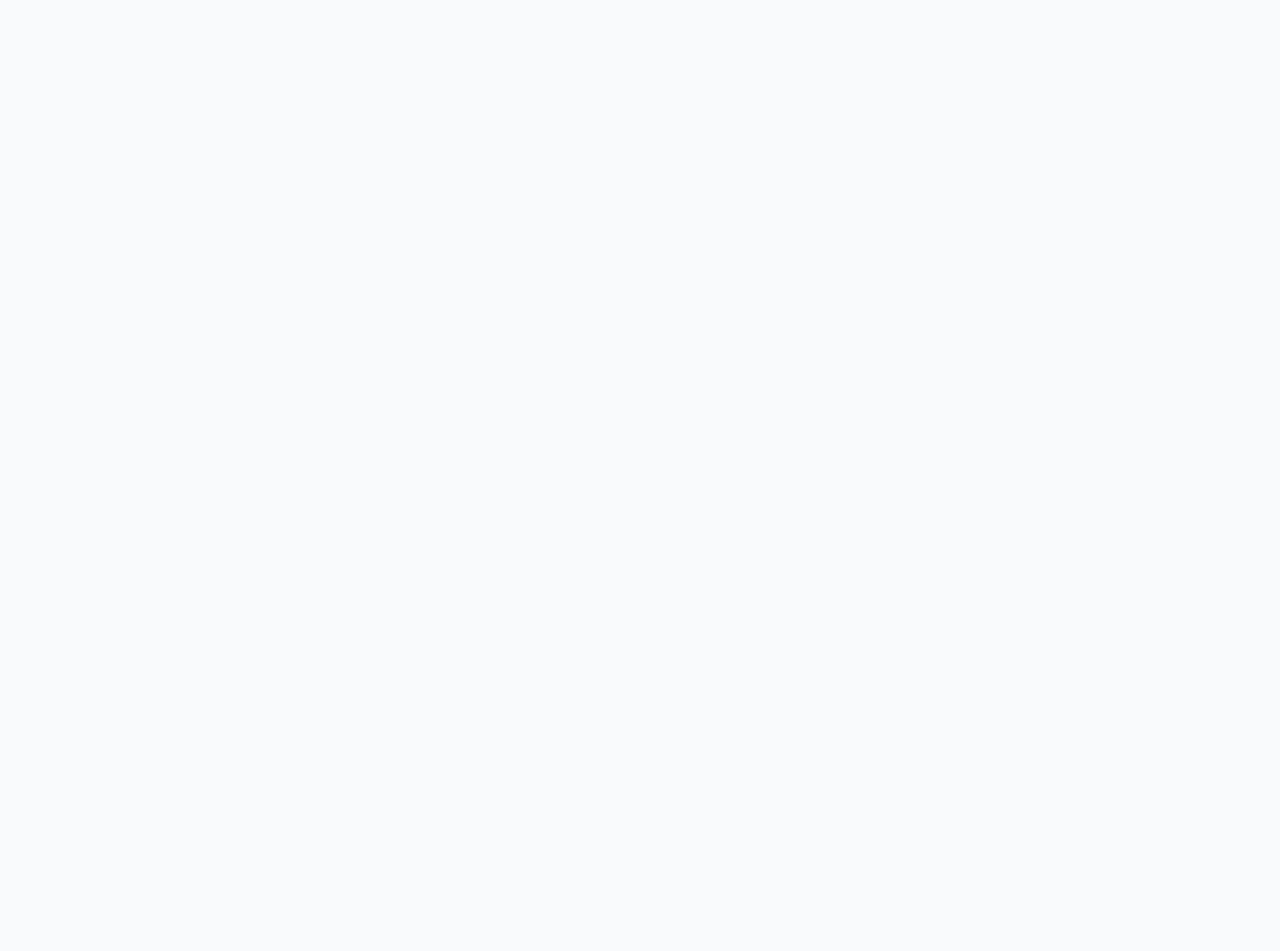
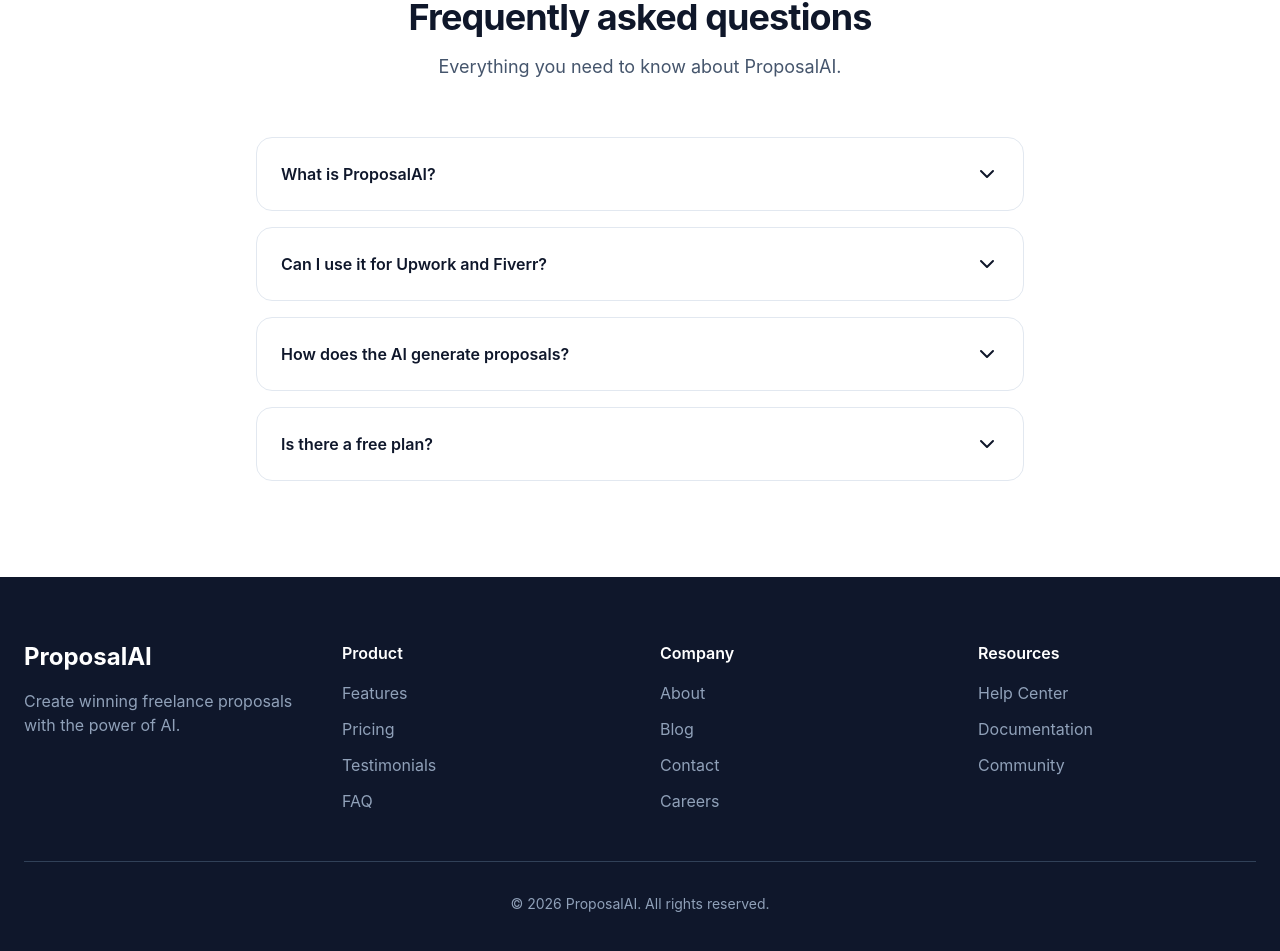
Before and after one commit to ja16acf/ai-proposal-generator, a React (Vite) app: page / in a window 1280 px wide. Shown: the part 3770-4721 px from the top of the page. Before the commit the page ends 3627 px from the top, so only its background shows below. Built offline with nearby package versions, Linux system fonts and the light colour scheme.

Commit message:
Add footer section

```diff
--- /dev/null
+++ b/src/components/layout/Footer.tsx
@@ -0,0 +1,64 @@
+const footerLinks = {
+  Product: [
+    "Features",
+    "Pricing",
+    "Testimonials",
+    "FAQ",
+  ],
+  Company: [
+    "About",
+    "Blog",
+    "Contact",
+    "Careers",
+  ],
+  Resources: [
+    "Help Center",
+    "Documentation",
+    "Community",
+  ],
+};
+
+export default function Footer() {
+  return (
+    <footer className="bg-slate-900 px-6 py-16 text-white">
+      <div className="mx-auto grid max-w-7xl gap-10 md:grid-cols-4">
+        <div>
+          <h2 className="text-2xl font-bold">
+            ProposalAI
+          </h2>
+
+          <p className="mt-4 text-slate-400">
+            Create winning freelance proposals
+            with the power of AI.
+          </p>
+        </div>
+
+        {Object.entries(footerLinks).map(
+          ([title, links]) => (
+            <div key={title}>
+              <h3 className="font-semibold">
+                {title}
+              </h3>
+
+              <ul className="mt-4 space-y-3 text-slate-400">
+                {links.map((link) => (
+                  <li
+                    key={link}
+                    className="hover:text-white cursor-pointer"
+                  >
+                    {link}
+                  </li>
+                ))}
+              </ul>
+            </div>
+          )
+        )}
+      </div>
+
+      <div className="mx-auto mt-12 max-w-7xl border-t border-slate-700 pt-8 text-center text-sm text-slate-400">
+        © {new Date().getFullYear()} ProposalAI.
+        All rights reserved.
+      </div>
+    </footer>
+  );
+}
--- /dev/null
+++ b/src/components/sections/FAQ.tsx
@@ -0,0 +1,77 @@
+import { useState } from "react";
+import { ChevronDown } from "lucide-react";
+
+import SectionTitle from "../ui/SectionTitle";
+
+const faqs = [
+  {
+    question: "What is ProposalAI?",
+    answer:
+      "ProposalAI is an AI-powered assistant that helps freelancers create personalized proposals for jobs and client opportunities.",
+  },
+  {
+    question: "Can I use it for Upwork and Fiverr?",
+    answer:
+      "Yes. ProposalAI is designed to help freelancers create proposals for platforms like Upwork, Fiverr, LinkedIn, and direct client projects.",
+  },
+  {
+    question: "How does the AI generate proposals?",
+    answer:
+      "The AI analyzes the job requirements, identifies important skills, and creates a proposal tailored to the client's needs.",
+  },
+  {
+    question: "Is there a free plan?",
+    answer:
+      "Yes. New users can start with the free plan and upgrade when they need more proposal generation features.",
+  },
+];
+
+export default function FAQ() {
+  const [openIndex, setOpenIndex] = useState<number | null>(null);
+
+  return (
+    <section className="bg-white px-6 py-24">
+      <SectionTitle
+        badge="FAQ"
+        title="Frequently asked questions"
+        subtitle="Everything you need to know about ProposalAI."
+      />
+
+      <div className="mx-auto max-w-3xl space-y-4">
+        {faqs.map((faq, index) => {
+          const isOpen = openIndex === index;
+
+          return (
+            <div
+              key={faq.question}
+              className="rounded-2xl border border-slate-200 bg-white"
+            >
+              <button
+                onClick={() =>
+                  setOpenIndex(isOpen ? null : index)
+                }
+                className="flex w-full items-center justify-between p-6 text-left"
+              >
+                <span className="font-semibold text-slate-900">
+                  {faq.question}
+                </span>
+
+                <ChevronDown
+                  className={`transition-transform ${
+                    isOpen ? "rotate-180" : ""
+                  }`}
+                />
+              </button>
+
+              {isOpen && (
+                <div className="px-6 pb-6 text-slate-600">
+                  {faq.answer}
+                </div>
+              )}
+            </div>
+          );
+        })}
+      </div>
+    </section>
+  );
+}
--- a/src/pages/Home.tsx
+++ b/src/pages/Home.tsx
@@ -4,6 +4,8 @@
 import HowItWorks from "../components/sections/HowItWorks";
 import Pricing from "../components/sections/Pricing";
 import Testimonials from "../components/sections/Testimonials";
+import FAQ from "../components/sections/FAQ";
+import Footer from "../components/layout/Footer";
 
 export default function Home() {
   return (
@@ -16,7 +18,10 @@
         <HowItWorks />
         <Pricing />
         <Testimonials />
+        <FAQ />
       </main>
+
+      <Footer />
     </>
   );
 }
```
